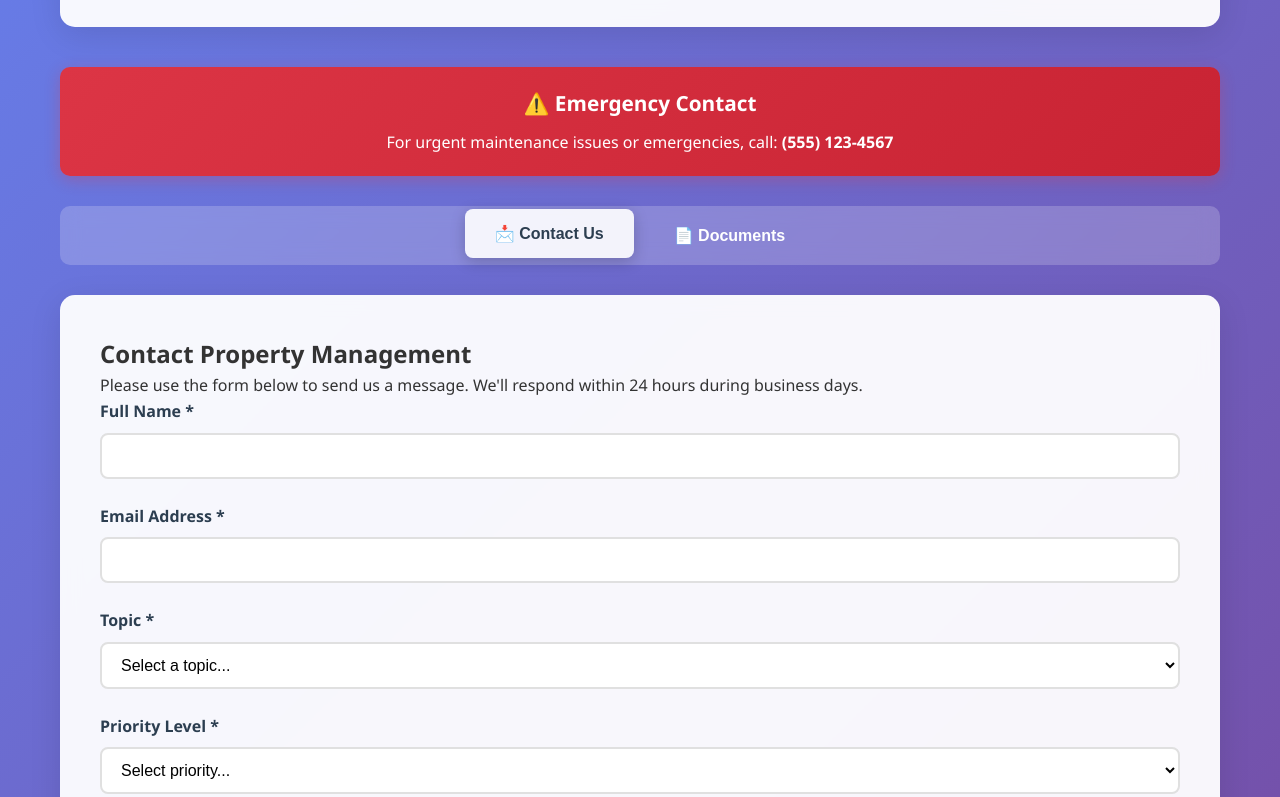
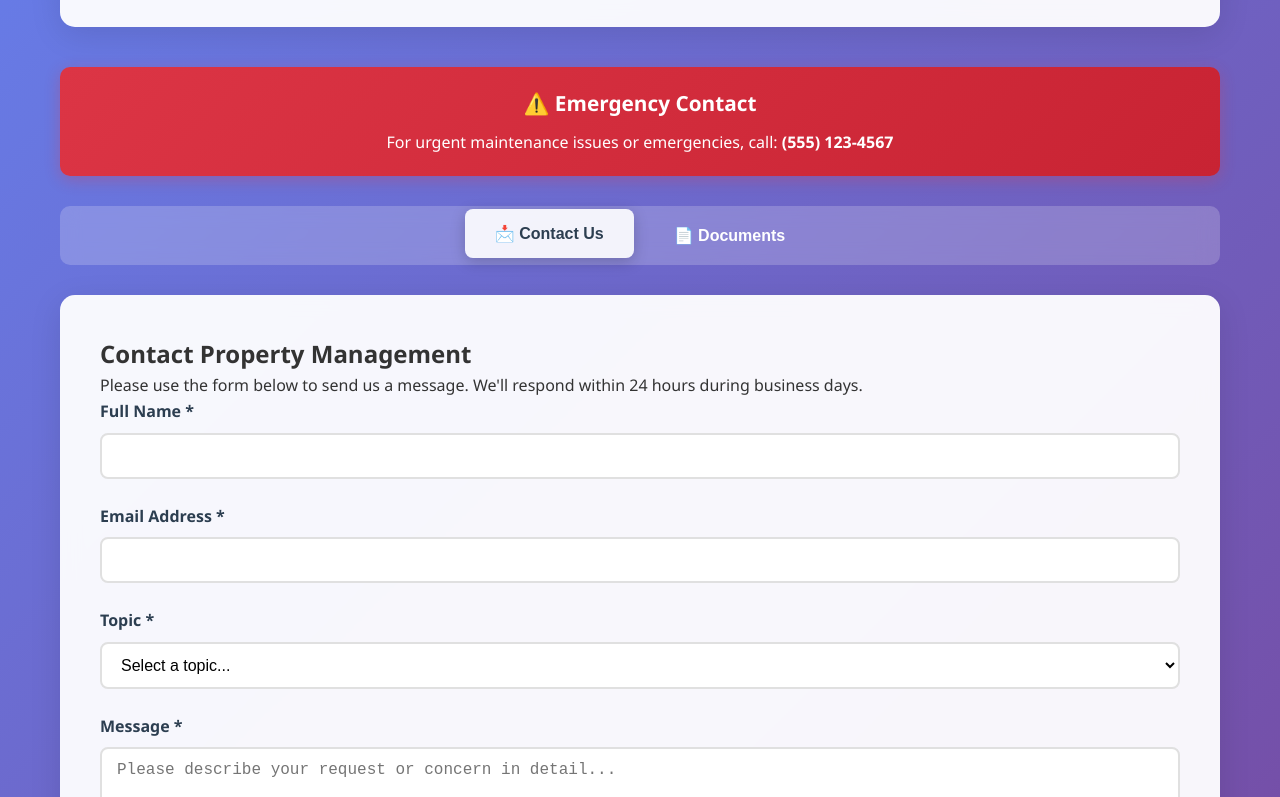
Before and after one commit to andyaoe/toptopgroupwebpage, a plain HTML site: page index.html in a window 1280 px wide. Shown: the part 155-952 px from the top of the page. Drawn offline with Linux system fonts and the light colour scheme.

Commit message:
removed priority

```diff
--- a/index.html
+++ b/index.html
@@ -314,17 +314,6 @@
                 </div>
 
                 <div class="form-group">
-                    <label for="priority">Priority Level *</label>
-                    <select id="priority" name="priority" required>
-                        <option value="">Select priority...</option>
-                        <option value="low">Low - General inquiry</option>
-                        <option value="medium">Medium - Non-urgent issue</option>
-                        <option value="high">High - Needs prompt attention</option>
-                        <option value="urgent">Urgent - Safety/security concern</option>
-                    </select>
-                </div>
-
-                <div class="form-group">
                     <label for="message">Message *</label>
                     <textarea id="message" name="message" placeholder="Please describe your request or concern in detail..." required></textarea>
                 </div>
```
